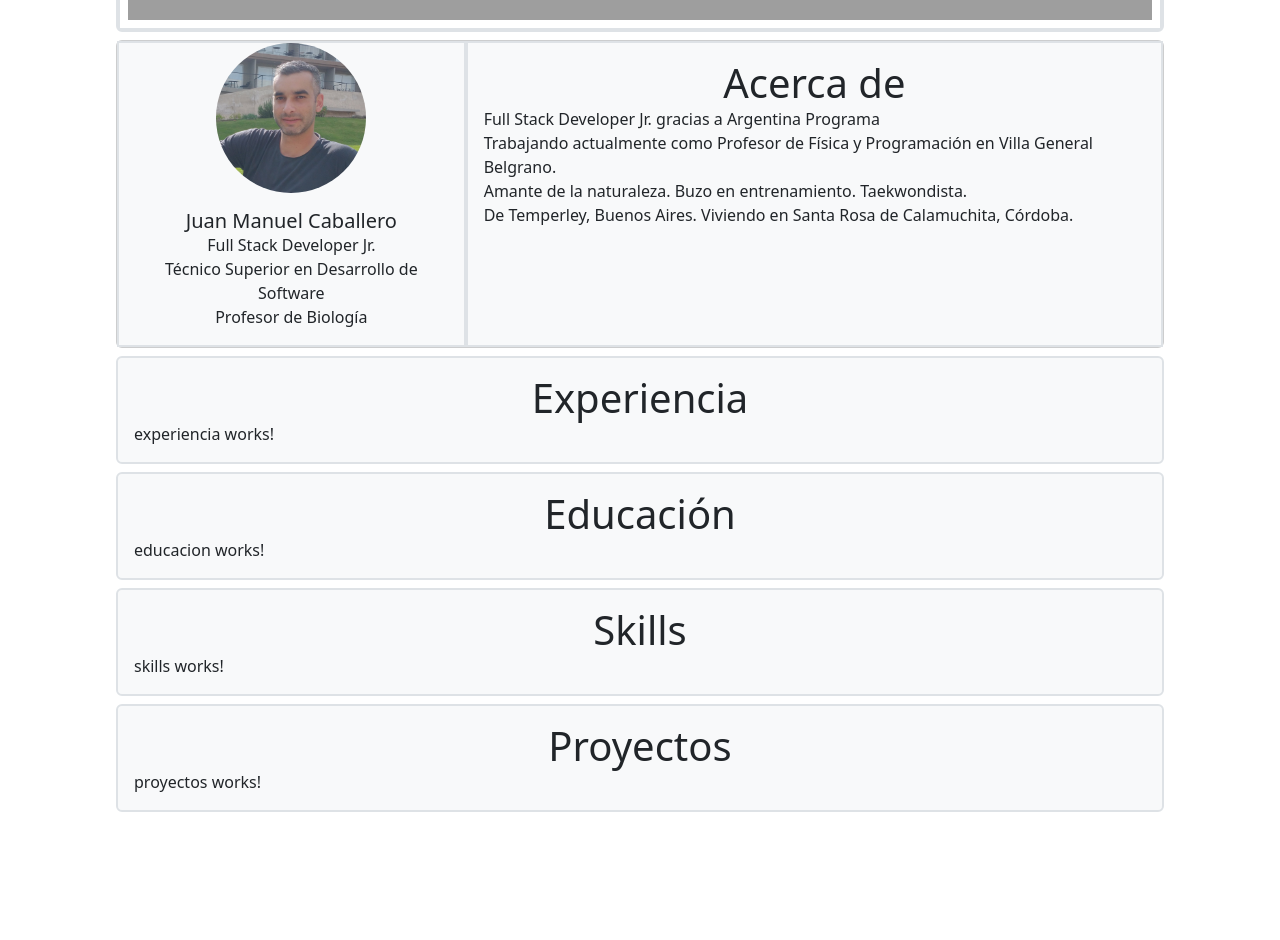
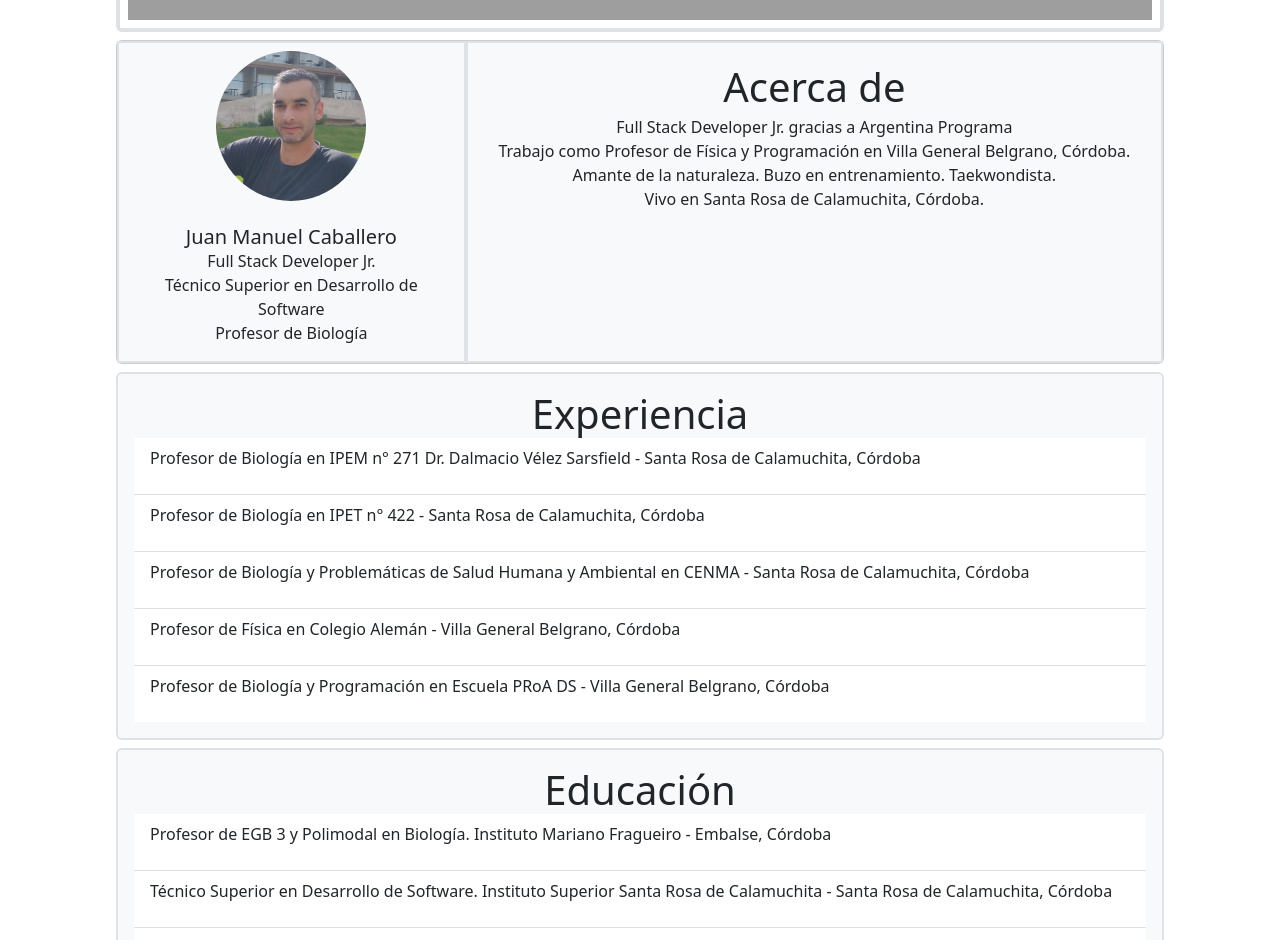
Before and after one commit to manu1101/portfolio-FrontEnd, an Angular app: page /portfolio in a window 1280 px wide. Shown: the part 280-1220 px from the top of the page. Before the commit the page ends 1100 px from the top, so only its background shows below. Built offline with nearby package versions, Linux system fonts and the light colour scheme; grey boxes are pictures that could not be loaded.

Commit message:
Agregado de antecedentes

```diff
--- a/angular.json
+++ b/angular.json
@@ -104,7 +104,6 @@
       }
     }
   },
-  "defaultProject": "portfolioWeb",
   "cli": {
     "analytics": false
   }
--- a/src/app/componentes/acerca-de/acerca-de.component.html
+++ b/src/app/componentes/acerca-de/acerca-de.component.html
@@ -6,7 +6,7 @@
     <div class="card  bg-light m-2">
         <div class="row g-0 d-flex justify-content-between">
             <div class="col-md-4 border border-2">
-                    <img src="../../../assets/perfil.jpg" style="max-width: 150px" class="mx-auto d-block rounded-circle z-depth-2" alt="">
+                    <img src="../../../assets/perfil.jpg" style="max-width: 150px" class="mx-auto my-2 d-block rounded-circle z-depth-2" alt="">
                 <div class="card-body align-self-center text-center">
                     <h5 class="card-title m-0">Juan Manuel Caballero</h5>
                     <p class="card-text m-0">Full Stack Developer Jr.</p>
@@ -15,12 +15,12 @@
                 </div>
             </div>
             <div class="col-md-8">
-                <div class="card-body border border-2 h-100">
-                    <h1 class="card-title m-0 text-center">Acerca de</h1>
+                <div class="card-body border border-2 h-100 text-center align-middle">
+                    <h1 class="card-title m-1 text-center">Acerca de</h1>
                     <p class="card-text m-0">Full Stack Developer Jr. gracias a Argentina Programa</p>
-                    <p class="card-text m-0">Trabajando actualmente como Profesor de Física y Programación en Villa General Belgrano.</p>
+                    <p class="card-text m-0">Trabajo como Profesor de Física y Programación en Villa General Belgrano, Córdoba.</p>
                     <p class="card-text m-0">Amante de la naturaleza. Buzo en entrenamiento. Taekwondista.</p>
-                    <p class="card-text m-0">De Temperley, Buenos Aires. Viviendo en Santa Rosa de Calamuchita, Córdoba.</p>
+                    <p class="card-text m-0">Vivo en Santa Rosa de Calamuchita, Córdoba.</p>
                 </div>
             </div>
         </div>
--- a/src/app/componentes/educacion/educacion.component.html
+++ b/src/app/componentes/educacion/educacion.component.html
@@ -2,7 +2,17 @@
     <div class="card bg-light border m-2 border-2">
         <div class="card-body">
             <h1 class="card-title m-0 text-center">Educación</h1>
-            <p class="card-text m-0">educacion works!</p>
+            <ul class="list-group list-group-flush">
+                <li class="list-group-item">
+                    <p>Profesor de EGB 3 y Polimodal en Biología. Instituto Mariano Fragueiro - Embalse, Córdoba</p>
+                </li>
+                <li class="list-group-item">
+                    <p>Técnico Superior en Desarrollo de Software. Instituto Superior Santa Rosa de Calamuchita - Santa Rosa de Calamuchita, Córdoba</p>
+                </li>
+                <li class="list-group-item">
+                    <p>Full Stack Developer. Argentina Programa</p>
+                </li>
+            </ul>
         </div>
     </div>
 </div>
--- a/src/app/componentes/encabezado/encabezado.component.html
+++ b/src/app/componentes/encabezado/encabezado.component.html
@@ -29,6 +29,6 @@
                 </a>
             </li>
         </ul>
-        <button type="submit" class="btn btn-secondary ms-2">Editar</button>
+        <button type="submit" routerLink= "/iniciar-sesion" class="btn btn-secondary ms-2">Editar</button>
     </div>
 </nav>
--- a/src/app/componentes/experiencia/experiencia.component.html
+++ b/src/app/componentes/experiencia/experiencia.component.html
@@ -2,7 +2,23 @@
     <div class="card bg-light border m-2 border-2">
         <div class="card-body">
             <h1 class="card-title m-0 text-center">Experiencia</h1>
-            <p class="card-text m-0">experiencia works!</p>
+            <ul class="list-group list-group-flush">
+                <li class="list-group-item">
+                    <p>Profesor de Biología en IPEM n° 271 Dr. Dalmacio Vélez Sarsfield - Santa Rosa de Calamuchita, Córdoba</p>
+                </li>
+                <li class="list-group-item">
+                    <p>Profesor de Biología en IPET n° 422 - Santa Rosa de Calamuchita, Córdoba</p>
+                </li>
+                <li class="list-group-item">
+                    <p>Profesor de Biología y Problemáticas de Salud Humana y Ambiental en CENMA - Santa Rosa de Calamuchita, Córdoba</p>
+                </li>
+                <li class="list-group-item">
+                    <p>Profesor de Física en Colegio Alemán - Villa General Belgrano, Córdoba</p>
+                </li>
+                <li class="list-group-item">
+                    <p>Profesor de Biología y Programación en Escuela PRoA DS - Villa General Belgrano, Córdoba</p>
+                </li>
+            </ul>
         </div>
     </div>
 </div>
--- a/src/app/servicios/portfolio.service.ts
+++ b/src/app/servicios/portfolio.service.ts
@@ -6,7 +6,7 @@ import { Observable } from 'rxjs';
   providedIn: 'root',
 })
 export class PortfolioService {
-  url: string = 'https://portfolio-caballerojm.web.app/';
+  url: string = 'http://localhost:4200/';
   constructor(private htttp: HttpClient) {}
 
   obtenerDatos(): Observable<any> {
```
